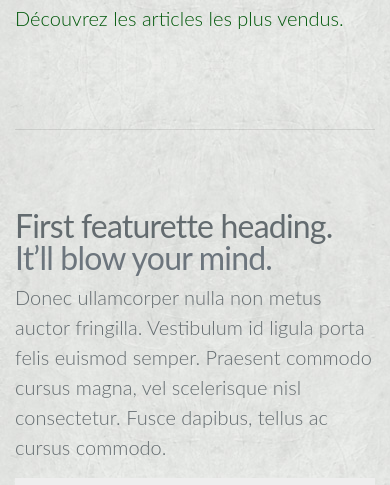
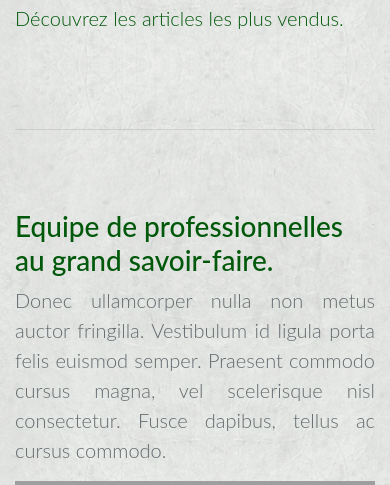
Before and after one commit to Compaq49/shop, a Symfony app: template templates/home/index.html.twig in a window 390 px wide. Shown: the part 152-637 px from the top of the page. Run offline with Twig, Linux system fonts and the light colour scheme; the template is opened without the code that fills it, so the values that code supplies are empty; some libraries are stand-ins or nearby versions; grey boxes are pictures that could not be loaded.

Commit message:
images sur la home page

```diff
--- a/templates/home/index.html.twig
+++ b/templates/home/index.html.twig
@@ -16,43 +16,28 @@
 
 
 <!-- START THE FEATURETTES -->
-
 <hr class="featurette-divider">
-
     <div class="row featurette">
         <div class="col-md-7">
-                <h2 class="featurette-heading">First featurette heading. <span class="text-muted">It’ll blow your mind.</span></h2>
-                <p class="lead">Donec ullamcorper nulla non metus auctor fringilla. Vestibulum id ligula porta felis euismod semper. Praesent commodo cursus magna, vel scelerisque nisl consectetur. Fusce dapibus, tellus ac cursus commodo.</p>
+            <!--<h2 class="featurette-heading" style="color: #00580a;">Equipe de professionnelles au grand savoir-faire.</h2>-->
+            <h3 style="color: #00580a;">Equipe de professionnelles au grand savoir-faire.</h3>
+            <p class="lead text-justify">Donec ullamcorper nulla non metus auctor fringilla. Vestibulum id ligula porta felis euismod semper. Praesent commodo cursus magna, vel scelerisque nisl consectetur. Fusce dapibus, tellus ac cursus commodo.</p>
         </div>
         <div class="col-md-5">
-                <svg class="bd-placeholder-img bd-placeholder-img-lg featurette-image img-fluid mx-auto" width="500" height="500" xmlns="http://www.w3.org/2000/svg" preserveAspectRatio="xMidYMid slice" focusable="false" role="img" aria-label="Placeholder: 500x500"><title>Placeholder</title><rect width="100%" height="100%" fill="#eee"/><text x="50%" y="50%" fill="#aaa" dy=".3em">500x500</text></svg>
+            <img src="{{ asset('images/first.jpg') }}" class="img-fluid" alt="Un savoir-faire Français">
         </div>
     </div>
-
     <hr class="featurette-divider">
-
     <div class="row featurette">
         <div class="col-md-7 order-md-2">
-                <h2 class="featurette-heading">Oh yeah, it’s that good. <span class="text-muted">See for yourself.</span></h2>
-                <p class="lead">Donec ullamcorper nulla non metus auctor fringilla. Vestibulum id ligula porta felis euismod semper. Praesent commodo cursus magna, vel scelerisque nisl consectetur. Fusce dapibus, tellus ac cursus commodo.</p>
+            <!--<h2 class="featurette-heading" style="color: #00580a;">Venez nous rencontrer dans nos boutiques en France.</h2>-->
+            <h3 style="color: #00580a;">Venez nous rencontrer dans nos boutiques.</h3>
+            <p class="lead text-justify">Donec ullamcorper nulla non metus auctor fringilla. Vestibulum id ligula porta felis euismod semper. Praesent commodo cursus magna, vel scelerisque nisl consectetur. Fusce dapibus, tellus ac cursus commodo.</p>
         </div>
-            <div class="col-md-5 order-md-1">
-                <svg class="bd-placeholder-img bd-placeholder-img-lg featurette-image img-fluid mx-auto" width="500" height="500" xmlns="http://www.w3.org/2000/svg" preserveAspectRatio="xMidYMid slice" focusable="false" role="img" aria-label="Placeholder: 500x500"><title>Placeholder</title><rect width="100%" height="100%" fill="#eee"/><text x="50%" y="50%" fill="#aaa" dy=".3em">500x500</text></svg>
+        <div class="col-md-5 order-md-1 mb-3">
+            <img src="{{ asset('images/second.jpg') }}" class="img-fluid mb-5" alt="Une boutique ouverte toute l'année">
         </div>
     </div>
-
-        <hr class="featurette-divider">
-
-        <div class="row featurette">
-            <div class="col-md-7">
-                <h2 class="featurette-heading">And lastly, this one. <span class="text-muted">Checkmate.</span></h2>
-                <p class="lead">Donec ullamcorper nulla non metus auctor fringilla. Vestibulum id ligula porta felis euismod semper. Praesent commodo cursus magna, vel scelerisque nisl consectetur. Fusce dapibus, tellus ac cursus commodo.</p>
-            </div>
-            <div class="col-md-5">
-                <svg class="bd-placeholder-img bd-placeholder-img-lg featurette-image img-fluid mx-auto" width="500" height="500" xmlns="http://www.w3.org/2000/svg" preserveAspectRatio="xMidYMid slice" focusable="false" role="img" aria-label="Placeholder: 500x500"><title>Placeholder</title><rect width="100%" height="100%" fill="#eee"/><text x="50%" y="50%" fill="#aaa" dy=".3em">500x500</text></svg>
-            </div>
-        </div>
-
     <hr class="featurette-divider">
 
         <!-- /END THE FEATURETTES -->
```
Also changed, not shown: public/uploads/3f91e88f219e40af2f19dd67639c679b5110de15.jpeg (added), public/uploads/5c213e3a4413c82f705c199ecce5fda4e6a4268e.jpeg (deleted), public/uploads/be35cf57a64ab9c80788bb734815c920e1c2319a.jpeg (deleted), 1 other file. Lines whose indentation alone changed are shown as unchanged.
